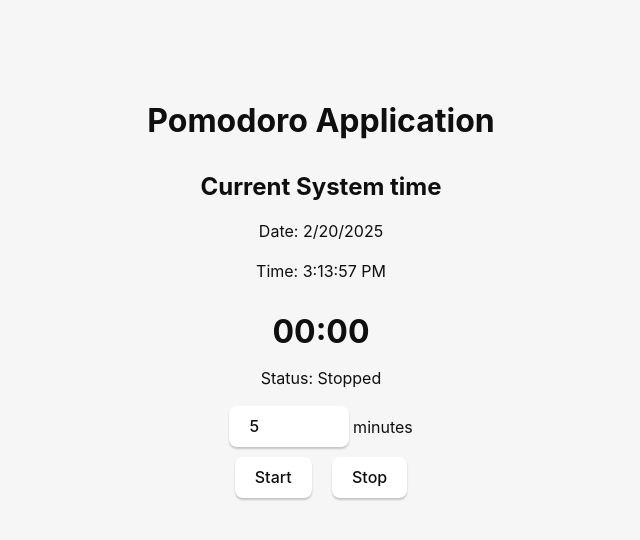
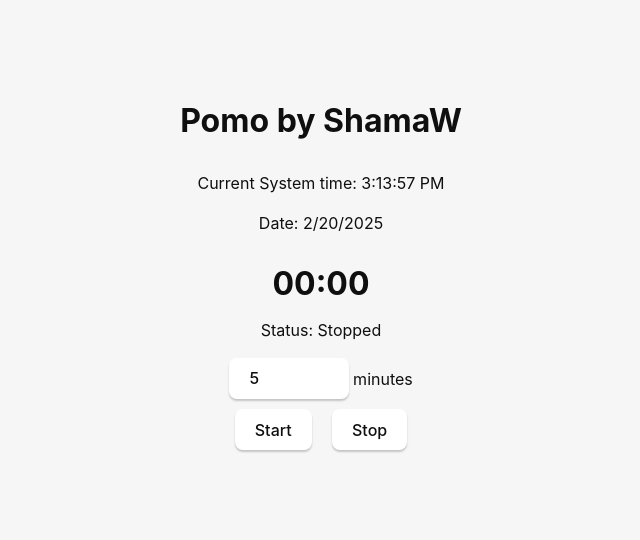
Before and after one commit to ShamaW/cedt-indiv-pomodoro, a React (Vite) app: page / in a window 1280 px wide. Shown: the top 540 px of the page, without its empty margins (319-959 px from the left). Built offline with nearby package versions, Linux system fonts and the light colour scheme.

Commit message:
Change application name

```diff
--- a/package.json
+++ b/package.json
@@ -1,5 +1,5 @@
 {
-  "name": "pomodoro-app",
+  "name": "pomo-by-shamw",
   "private": true,
   "version": "0.1.0",
   "type": "module",
--- a/src-tauri/tauri.conf.json
+++ b/src-tauri/tauri.conf.json
@@ -1,8 +1,8 @@
 {
   "$schema": "https://schema.tauri.app/config/2",
-  "productName": "pomodoro-app",
+  "productName": "pomo-by-shamw",
   "version": "0.1.0",
-  "identifier": "com.pomodoro-app.app",
+  "identifier": "com.pomo-by-shamw.app",
   "build": {
     "beforeDevCommand": "pnpm dev",
     "devUrl": "http://localhost:1420",
@@ -13,7 +13,7 @@
     "withGlobalTauri": true,
     "windows": [
       {
-        "title": "pomodoro-app",
+        "title": "Pomo by ShamaW",
         "width": 800,
         "height": 600
       }
--- a/src/App.tsx
+++ b/src/App.tsx
@@ -14,11 +14,10 @@ function App() {
 
     return (
         <main className="container">
-            <h1>Pomodoro Application</h1>
+            <h1>Pomo by ShamaW</h1>
             <div className="time-display">
-                <h2>Current System time</h2>
+                <p>Current System time: {currentTime.toLocaleTimeString()}</p>
                 <p>Date: {currentTime.toLocaleDateString()}</p>
-                <p>Time: {currentTime.toLocaleTimeString()}</p>
             </div>
             <CountdownTimer />
         </main>
```
Also changed, not shown: 2 other files (tests, documents, lock files or other folders).
